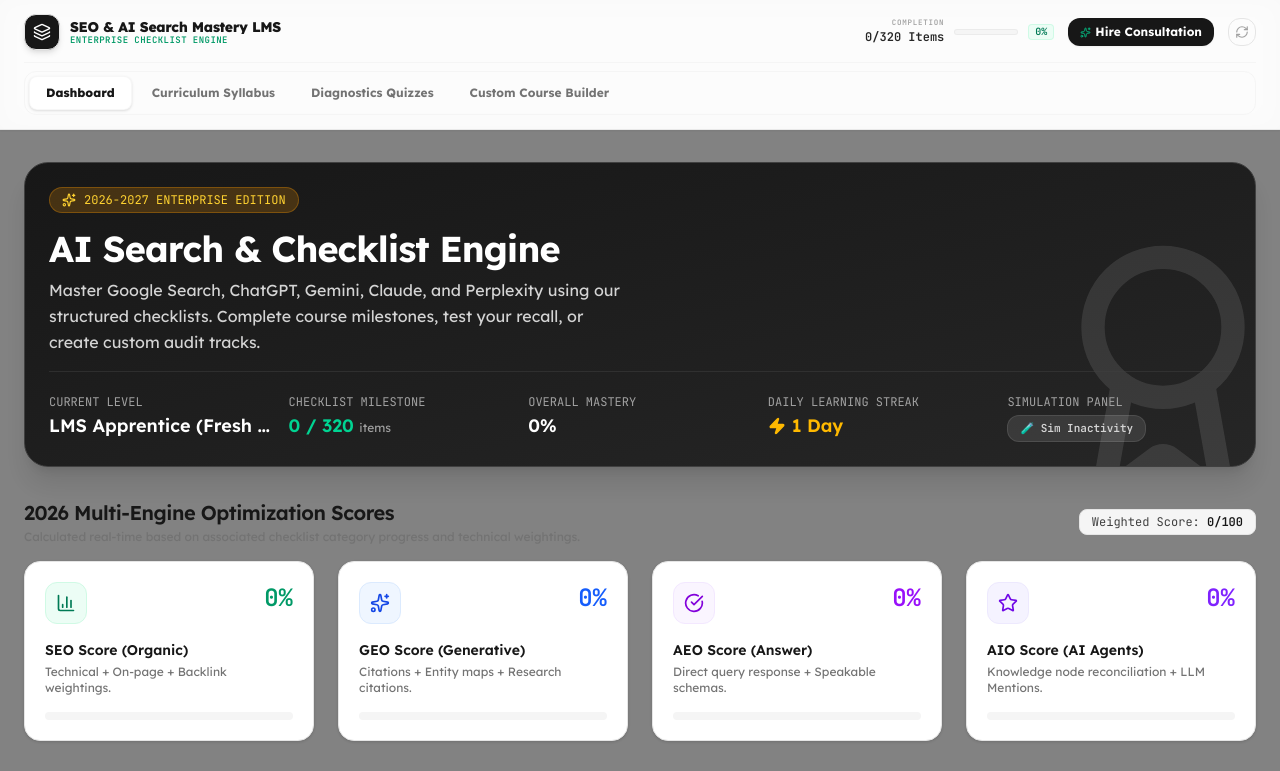
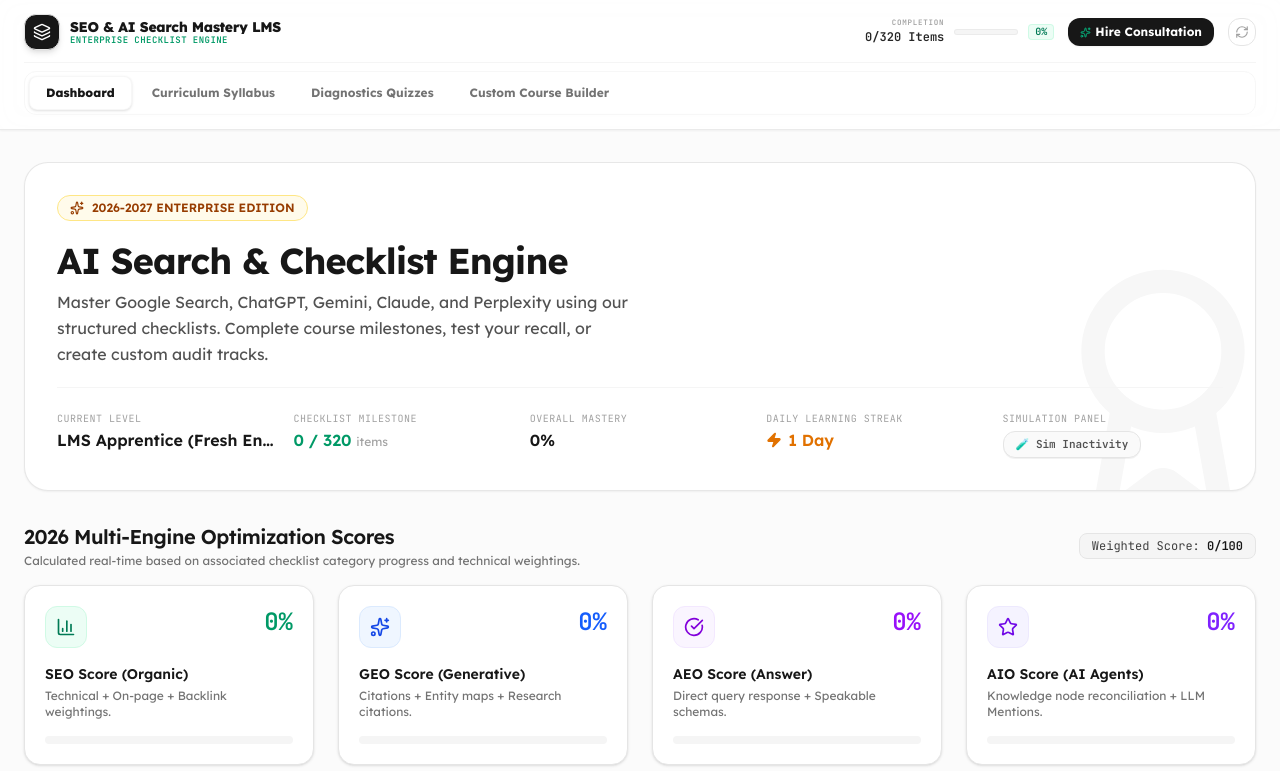
Before and after one commit to akglsgroup/SEO-AI-Search-Mastery-LMS, a React (Vite) app: page / in a window 1280 px wide. Shown: the top 771 px of the page. Built offline with nearby package versions, Linux system fonts and the light colour scheme.

Commit message:
style: update UI to light theme
Refactor application color palette from dark to light mode, transitioning to neutral backgrounds and refined accent colors for improved readability and brand alignment.

```diff
--- a/index.html
+++ b/index.html
@@ -13,7 +13,7 @@
     <meta name="twitter:title" content="AskAmrish | SEO & AI Search Mastery LMS" />
     <meta name="twitter:description" content="Master next-generation SEO, Generative Engine Optimization (GEO), LLM discovery ranking factors, and next-gen AI search retrieval engines with the AskAmrish Mastery platform." />
   </head>
-  <body class="bg-neutral-950 text-white">
+  <body class="bg-neutral-50/50 text-neutral-900 font-sans antialiased">
     <div id="root"></div>
     <script type="module" src="/src/main.tsx"></script>
   </body>
--- a/src/components/CRMConsole.tsx
+++ b/src/components/CRMConsole.tsx
@@ -212,16 +212,16 @@
   return (
     <div className="bg-white rounded-2xl border border-neutral-200/90 shadow-md overflow-hidden animate-fade-in font-sans" id="crm-panel-container">
       {/* Header of the console */}
-      <div className="bg-neutral-900 px-5 py-4 flex items-center justify-between text-white border-b border-neutral-800">
+      <div className="bg-neutral-50 px-5 py-4 flex items-center justify-between text-neutral-900 border-b border-neutral-150">
         <div className="flex items-center gap-2.5">
-          <div className="bg-emerald-500 p-2 text-neutral-900 rounded-lg shadow-sm">
+          <div className="bg-emerald-600 p-2 text-white rounded-lg shadow-sm">
             <Briefcase size={16} />
           </div>
           <div>
             <h3 className="font-sans font-extrabold text-sm tracking-tight leading-none">
               Enterprise Lead Management &amp; CRM
             </h3>
-            <p className="text-[10px] text-neutral-400 font-mono mt-0.5 tracking-wider uppercase font-bold">
+            <p className="text-[10px] text-neutral-500 font-mono mt-1 tracking-wider uppercase font-bold">
               Amrish Kumar Singh - Consulting Office
             </p>
           </div>
@@ -230,7 +230,7 @@
         {isAuthenticated && (
           <button
             onClick={handleLogout}
-            className="px-2.5 py-1 text-[10px] uppercase font-mono font-bold bg-neutral-800 hover:bg-neutral-700 text-neutral-300 rounded-md border border-neutral-700/50 transition-all cursor-pointer"
+            className="px-2.5 py-1 text-[10px] uppercase font-mono font-bold bg-neutral-100 hover:bg-neutral-200 text-neutral-700 rounded-md border border-neutral-200 transition-all cursor-pointer"
           >
             Lock Terminal
           </button>
@@ -755,16 +755,16 @@
       <div className="bg-white rounded-2xl border border-neutral-150 shadow-2xl max-w-lg w-full overflow-hidden animate-scale-up text-neutral-900 flex flex-col max-h-[95vh] sm:max-h-[90vh]">
 
         {/* Aesthetic design top stripe banner */}
-        <div className="bg-neutral-900 px-6 py-4.5 text-white flex items-center justify-between shrink-0">
+        <div className="bg-neutral-50 px-6 py-4.5 text-neutral-900 border-b border-neutral-150 flex items-center justify-between shrink-0">
           <div className="space-y-0.5">
-            <span className="text-[9px] font-mono font-bold tracking-widest text-emerald-400 uppercase">Consultant Engagement Request</span>
+            <span className="text-[9px] font-mono font-bold tracking-widest text-emerald-700 uppercase">Consultant Engagement Request</span>
             <h3 className="font-sans font-extrabold text-sm sm:text-base leading-none">
               Work Directly With Amrish
             </h3>
           </div>
           <button
             onClick={onClose}
-            className="text-neutral-400 hover:text-white transition-all text-xs font-mono p-1 bg-neutral-800 rounded-md border border-neutral-700/50 cursor-pointer"
+            className="text-neutral-500 hover:text-neutral-900 transition-all text-xs font-mono p-1 bg-neutral-100 rounded-md border border-neutral-200 cursor-pointer"
           >
             Esc
           </button>
--- a/src/components/CelebrationConfetti.tsx
+++ b/src/components/CelebrationConfetti.tsx
@@ -110,7 +110,7 @@
   return (
     <AnimatePresence>
       <div
-        className="fixed inset-0 z-[120] bg-neutral-950/80 backdrop-blur-md flex items-center justify-center p-4 overflow-y-auto"
+        className="fixed inset-0 z-[120] bg-neutral-950/60 backdrop-blur-xs flex items-center justify-center p-4 overflow-y-auto"
         id="celebrate-badge-modal-container"
       >
         {/* Floating Confetti Layer */}
@@ -175,20 +175,20 @@
           animate={{ scale: 1, y: 0, opacity: 1 }}
           exit={{ scale: 0.95, y: -10, opacity: 0 }}
           transition={{ type: "spring", stiffness: 300, damping: 24 }}
-          className="bg-gradient-to-br from-neutral-900 via-neutral-950 to-neutral-900 text-white rounded-3xl p-6 sm:p-8 max-w-lg w-full text-center relative overflow-hidden shadow-2xl border-2 border-amber-400 z-[122]"
+          className="bg-white text-neutral-900 rounded-3xl p-6 sm:p-8 max-w-lg w-full text-center relative overflow-hidden shadow-2xl border border-neutral-200/90 z-[122]"
         >
           {/* Radial Decorative Glow */}
-          <div className="absolute top-1/2 left-1/2 -translate-x-1/2 -translate-y-1/2 w-80 h-80 bg-amber-500/10 rounded-full blur-3xl -z-10 animate-pulse"></div>
+          <div className="absolute top-1/2 left-1/2 -translate-x-1/2 -translate-y-1/2 w-80 h-80 bg-amber-100/30 rounded-full blur-3xl -z-10 animate-pulse"></div>
 
           <div className="space-y-6">
             {/* Pulsing Trophy Shield */}
             <div className="inline-flex relative">
-              <div className="absolute inset-0 bg-amber-500/20 blur-xl rounded-full scale-125 animate-ping"></div>
+              <div className="absolute inset-0 bg-amber-500/10 blur-xl rounded-full scale-125 animate-ping"></div>
               <motion.div
                 initial={{ scale: 0.8 }}
                 animate={{ scale: [1, 1.06, 1], rotate: [0, -4, 4, -4, 0] }}
                 transition={{ duration: 3, repeat: Infinity }}
-                className="bg-neutral-800/90 p-5 rounded-2xl border border-amber-400/40 text-amber-400 shadow-md shadow-amber-500/10 relative"
+                className="bg-amber-50 p-5 rounded-2xl border border-amber-200 text-amber-600 shadow-3xs relative"
               >
                 <Trophy size={48} className="animate-pulse" />
               </motion.div>
@@ -197,45 +197,45 @@
             </div>
 
             <div className="space-y-2">
-              <span className="text-[10px] font-mono tracking-widest text-amber-400 font-extrabold uppercase bg-amber-500/15 border border-amber-400/30 px-3.5 py-1 rounded-full inline-flex items-center gap-1.5 justify-center">
-                <Sparkles size={11} className="text-amber-400" />
+              <span className="text-[10px] font-mono tracking-widest text-amber-800 font-extrabold uppercase bg-amber-100/80 border border-amber-200 px-3.5 py-1 rounded-full inline-flex items-center gap-1.5 justify-center">
+                <Sparkles size={11} className="text-amber-600" />
                 <span>NEW ACHIEVEMENT UNLOCKED!</span>
               </span>
-              <h3 className="text-2xl sm:text-3xl font-sans font-extrabold tracking-tight text-white leading-normal">
+              <h3 className="text-2xl sm:text-3xl font-sans font-extrabold tracking-tight text-neutral-950 leading-normal">
                 {celebratedLevel.id ? `Module ${celebratedLevel.id} Mastered!` : "Custom Module Mastered!"}
               </h3>
-              <p className="text-amber-300 font-sans font-bold text-sm sm:text-base">
+              <p className="text-amber-800 font-sans font-bold text-sm sm:text-base">
                 {celebratedLevel.title}
               </p>
             </div>
 
             {/* Curriculum Competency Summary Card */}
-            <div className="p-4 bg-white/5 border border-white/10 rounded-2xl text-left space-y-2 relative">
+            <div className="p-4 bg-neutral-50 border border-neutral-200 rounded-2xl text-left space-y-2 relative">
               <div className="flex items-center justify-between">
                 <span className="text-[8px] font-mono font-bold text-neutral-400 uppercase tracking-wider block">UNLOCKED COMPETENCY</span>
-                <span className="text-[10px] font-mono font-bold text-emerald-450 flex items-center gap-1">
+                <span className="text-[10px] font-mono font-bold text-emerald-600 flex items-center gap-1">
                   <CheckCircle2 size={10} /> Verified Complete
                 </span>
               </div>
-              <p className="text-xs text-neutral-300 leading-relaxed font-sans font-medium">
+              <p className="text-xs text-neutral-600 leading-relaxed font-sans font-medium">
                 {celebratedLevel.description}
               </p>
               {isLevel && (celebratedLevel as Level).businessImpact && (
-                <div className="pt-2 border-t border-white/5 text-[11px] text-emerald-400 font-medium">
+                <div className="pt-2 border-t border-neutral-200 text-[11px] text-emerald-600 font-bold">
                   🎯 Business Impact: {(celebratedLevel as Level).businessImpact}
                 </div>
               )}
             </div>
 
             <div className="space-y-3">
-              <p className="text-neutral-400 text-xs font-mono">
+              <p className="text-neutral-500 text-xs font-mono">
                 You successfully verified 100% of the checklist items in this path. Your digital credentials are now printed and ready.
               </p>
 
               <button
                 type="button"
                 onClick={() => onDismiss(activeCelebrateId)}
-                className="w-full py-4 bg-gradient-to-r from-amber-400 hover:from-amber-350 to-yellow-500 hover:to-yellow-450 text-neutral-950 font-sans font-extrabold text-sm rounded-2xl shadow-lg hover:shadow-xl transition-all cursor-pointer transform hover:scale-[1.01]"
+                className="w-full py-4 bg-amber-500 hover:bg-amber-600 text-white font-sans font-extrabold text-sm rounded-2xl shadow-sm hover:shadow-md transition-all cursor-pointer transform hover:scale-[1.01]"
               >
                 Claim Mastery Certificate &amp; Badge
               </button>
--- a/src/components/CourseCurriculum.tsx
+++ b/src/components/CourseCurriculum.tsx
@@ -375,18 +375,18 @@
           </div>
 
           {/* Sidebar Consulting card */}
-          <div className="hidden lg:block p-4.5 bg-neutral-900 border border-neutral-800 text-white rounded-2xl shadow-sm space-y-3">
+          <div className="hidden lg:block p-4.5 bg-emerald-50/40 border border-emerald-100 text-neutral-900 rounded-2xl shadow-3xs space-y-3">
             <div className="flex items-center gap-1.5">
-              <Sparkles size={14} className="text-emerald-400 animate-pulse" />
-              <span className="text-[10px] font-mono font-bold tracking-widest uppercase text-neutral-400">Enterprise Auditing</span>
+              <Sparkles size={14} className="text-emerald-600 animate-pulse" />
+              <span className="text-[10px] font-mono font-bold tracking-widest uppercase text-emerald-800">Enterprise Auditing</span>
             </div>
-            <p className="text-[11px] text-neutral-300 leading-relaxed font-sans">
+            <p className="text-[11px] text-neutral-600 leading-relaxed font-sans">
               Need premium custom onsite SEO/AEO training or corporate compliance audits? Work directly with Amrish.
             </p>
             <button
               type="button"
               onClick={onOpenConsulting}
-              className="w-full py-2 bg-emerald-500 hover:bg-emerald-400 text-neutral-950 font-sans font-bold text-[11px] rounded-xl transition-all shadow-xs text-center cursor-pointer focus:outline-hidden"
+              className="w-full py-2 bg-neutral-900 hover:bg-neutral-850 text-white font-sans font-bold text-[11px] rounded-xl transition-all shadow-xs text-center cursor-pointer focus:outline-hidden"
             >
               Inquire Services
             </button>
--- a/src/components/Dashboard.tsx
+++ b/src/components/Dashboard.tsx
@@ -510,57 +510,57 @@
   return (
     <div className="space-y-8" id="lms-dashboard">
       {/* Hero Welcome Panel */}
-      <div className="p-6 bg-gradient-to-br from-neutral-900 to-neutral-800 text-white rounded-3xl relative overflow-hidden shadow-xl border border-neutral-700">
-        <div className="absolute right-0 bottom-0 translate-x-12 translate-y-12 opacity-10">
-          <Award size={280} className="text-white" />
+      <div className="p-6 md:p-8 bg-white border border-neutral-200/90 text-neutral-900 rounded-3xl relative overflow-hidden shadow-xs">
+        <div className="absolute right-0 bottom-0 translate-x-12 translate-y-12 opacity-[0.03] text-neutral-900 pointer-events-none">
+          <Award size={280} />
         </div>
-        <div className="relative z-10 space-y-4">
-          <div className="inline-flex items-center gap-2 px-3 py-1 bg-amber-500/20 text-amber-300 rounded-full border border-amber-500/30 text-xs font-mono">
+        <div className="relative z-10 space-y-5">
+          <div className="inline-flex items-center gap-2 px-3 py-1 bg-amber-50 text-amber-800 rounded-full border border-amber-200 text-xs font-semibold">
             <Sparkles size={14} />
             <span>2026-2027 ENTERPRISE EDITION</span>
           </div>
 
           <div className="max-w-xl space-y-2">
-            <h1 className="text-3xl md:text-4xl font-sans font-bold tracking-tight">
+            <h1 className="text-3xl md:text-4xl font-sans font-bold tracking-tight text-neutral-900">
               AI Search &amp; Checklist Engine
             </h1>
-            <p className="text-neutral-300 text-sm md:text-base leading-relaxed">
+            <p className="text-neutral-600 text-sm md:text-base leading-relaxed">
               Master Google Search, ChatGPT, Gemini, Claude, and Perplexity using our structured checklists. Complete course milestones, test your recall, or create custom audit tracks.
             </p>
           </div>
 
           {/* Quick Metrics Header */}
-          <div className="grid grid-cols-2 md:grid-cols-5 gap-4 pt-4 border-t border-neutral-700/50">
+          <div className="grid grid-cols-2 md:grid-cols-5 gap-4 pt-4 border-t border-neutral-100">
             <div className="space-y-1 col-span-1">
-              <span className="text-xs text-neutral-400 font-mono">CURRENT LEVEL</span>
-              <p className="text-lg font-semibold text-white truncate">{getRankTitle(overallMasteryRating)}</p>
+              <span className="text-[10px] text-neutral-400 font-mono tracking-wider">CURRENT LEVEL</span>
+              <p className="text-base font-semibold text-neutral-900 truncate">{getRankTitle(overallMasteryRating)}</p>
             </div>
             <div className="space-y-1 col-span-1">
-              <span className="text-xs text-neutral-400 font-mono">CHECKLIST MILESTONE</span>
-              <p className="text-lg font-semibold text-emerald-400">
+              <span className="text-[10px] text-neutral-400 font-mono tracking-wider">CHECKLIST MILESTONE</span>
+              <p className="text-base font-semibold text-emerald-600">
                 {completedItemsCount} / {totalItemsCount} <span className="text-xs text-neutral-400 font-normal">items</span>
               </p>
             </div>
             <div className="space-y-1 col-span-1">
-              <span className="text-xs text-neutral-400 font-mono">OVERALL MASTERY</span>
-              <p className="text-lg font-semibold text-white">{overallCompletionPercentage}%</p>
+              <span className="text-[10px] text-neutral-400 font-mono tracking-wider">OVERALL MASTERY</span>
+              <p className="text-base font-semibold text-neutral-900">{overallCompletionPercentage}%</p>
             </div>
             <div className="space-y-1 col-span-1">
-              <span className="text-xs text-neutral-400 font-mono">DAILY LEARNING STREAK</span>
-              <div className="flex items-center gap-1.5 text-amber-400 font-semibold text-lg">
-                <Zap size={18} fill="currentColor" />
+              <span className="text-[10px] text-neutral-400 font-mono tracking-wider">DAILY LEARNING STREAK</span>
+              <div className="flex items-center gap-1.5 text-amber-600 font-semibold text-base">
+                <Zap size={16} fill="currentColor" />
                 <span>{progress.currentStreak} Day{progress.currentStreak !== 1 && "s"}</span>
               </div>
             </div>
             <div className="space-y-1 col-span-2 md:col-span-1">
-              <span className="text-xs text-neutral-400 font-mono">SIMULATION PANEL</span>
+              <span className="text-[10px] text-neutral-400 font-mono tracking-wider">SIMULATION PANEL</span>
               <div className="pt-0.5">
                 <button
                   onClick={toggleSimulateInactivity}
                   className={`px-3 py-1 rounded-xl text-[11px] font-bold font-mono transition-all border shadow-2xs cursor-pointer ${
                     simulateInactivity
                       ? "bg-amber-500 text-white border-amber-400 animate-pulse font-bold"
-                      : "bg-white/10 text-neutral-300 border-white/10 hover:bg-white/20 hover:text-white"
+                      : "bg-neutral-50 text-neutral-600 hover:bg-neutral-100 border-neutral-200"
                   }`}
                   title="Simulate 48+ hours of offline inactivity to trigger re-engagement study suggestions"
                 >
```
